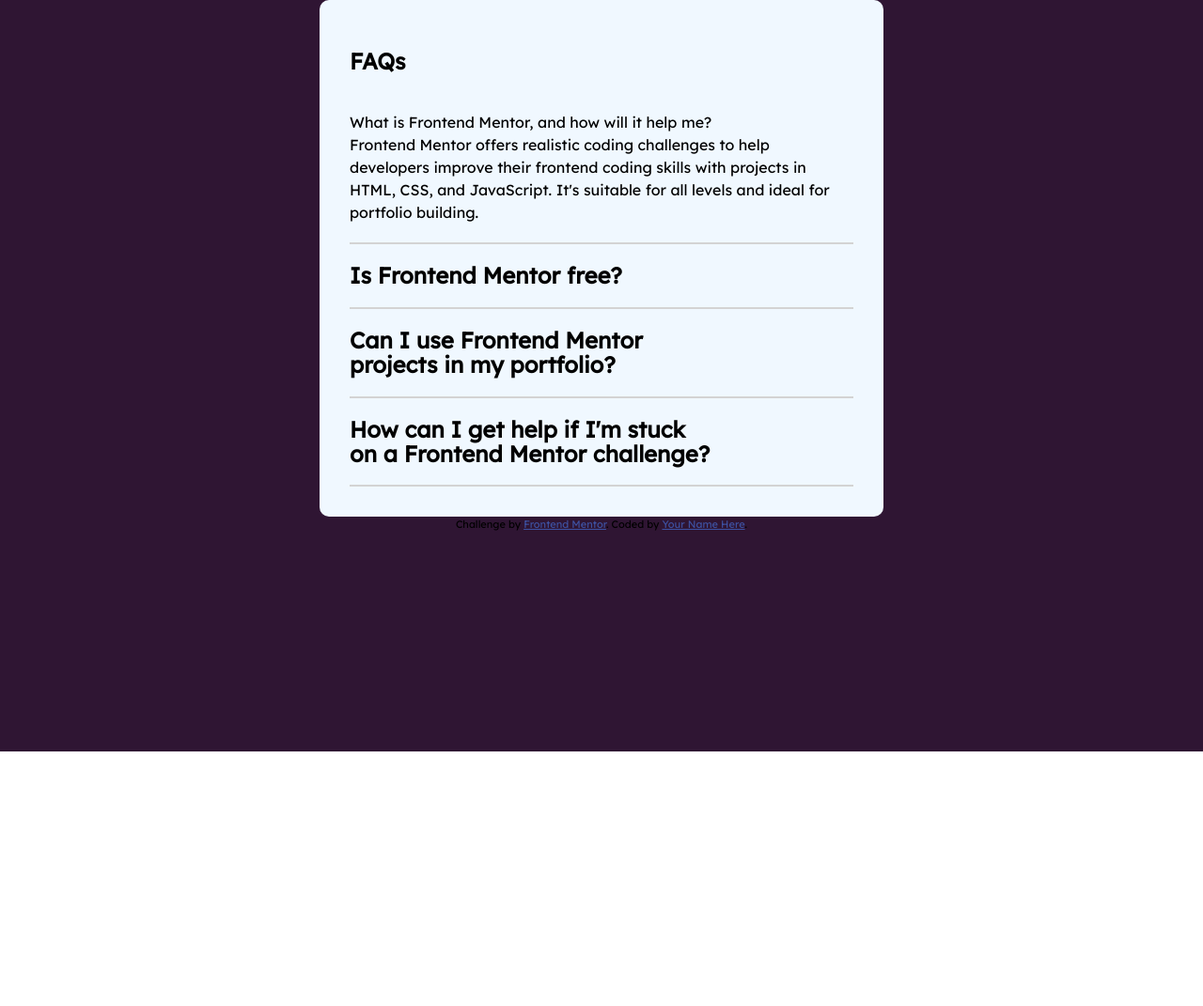
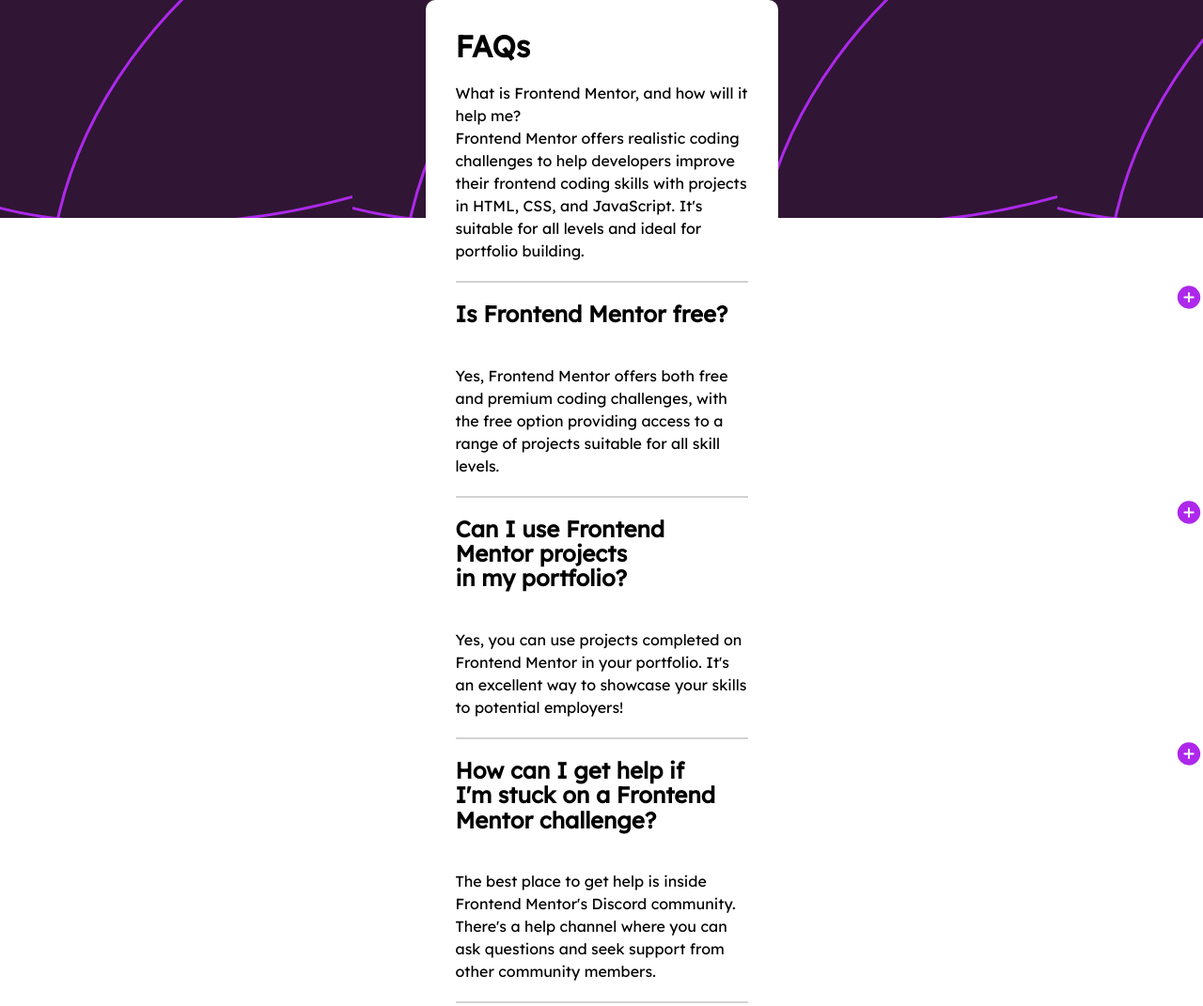
Before and after one commit to mahassan/01-JS-Accordion, a plain HTML site: page index.html in a window 1280 px wide. Shown: the top 1071 px of the page at 94% size. Before the commit the page ends 800 px from the top, so only its background shows below. Drawn offline with Linux system fonts and the light colour scheme.

Commit message:
removed section and headers tag, update to JS

```diff
--- a/app.js
+++ b/app.js
@@ -1,22 +1,25 @@
-const headers = document.querySelectorAll(".accordion-header");
-[...headers].forEach((header)=>{
-    //console.dir(header);
-    if(header.nextElementSibling.classList.contains("content")){
-        const content = header.nextElementSibling;
+const buttons = document.querySelectorAll(".accordion-button");
+[...buttons].forEach((button)=>{
+    //console.dir(button);
+    if(button.nextElementSibling.classList.contains("content")){
+        const content = button.nextElementSibling;
         content.classList.add("hide");
     }
     //add a event listener
-    header.addEventListener("click", function(e){
+    button.addEventListener("click", function(e){
         //if the target clicked is not
-        if(e.target !== e.target){
-            console.log(e.target);
-        }
+        // if(e.target !== e.target){
+        //     console.log(e.target);
+        // }
         //not equal to target to the target clicked
         //and have no hide class, put hide class
 
 
-        if(e.target.classList.contains("accordion-header")){
-            e.target.nextElementSibling.classList.toggle('hide')
+        if(e.target.classList.contains("accordion-button")){
+            e.target.nextElementSibling.nextElementSibling.classList.toggle('hide');
+            if(e.target.nextElementSibling.nextElementSibling.contains('hide')){
+                e.target.nextElementSibling.add('minus')
+            }
         }
     })
 })
--- a/css/styles.css
+++ b/css/styles.css
@@ -14,19 +14,15 @@
     font-family: 'Lexend Deca', sans-serif;
 }
 .container{
-   background-color: hsl(292, 42%, 14%);
+   background-color: hsl(292, 16%, 49%);
    height: 100vh;
+   background: url('../assets/images/background-pattern-mobile.svg') repeat-x;
 }
-.container::after{
-    content: '';
-    background-color: hsl(292, 16%, 49%);
-    width: 100%;
-    height: 50%;
-}
+
 main{
-    width:600px;
+    max-width: 375px;
     margin: auto;
-    background-color: aliceblue;
+    background-color: white;
     border-radius: 10px;
     padding:2rem;
 }
@@ -34,12 +30,30 @@
 .content{
     padding:20px 0;
 }
-header{
+button{
+    border:0;
     padding:20px 0;
     cursor: pointer;
+    background:white;
+    text-align: left;
+    position: relative;
 }
-section{
+.content{
     border-bottom: 2px solid lightgray;
+    background-color: white;
+}
+.plus{
+    background: url('../assets/images/icon-plus.svg') no-repeat;
+    position: absolute;
+    width: 30px;
+    height: 31px;
+    right:0;
+
+}
+.minus{
+    background-image: url('../assets/images/icon-minus.svg');
+    width: 30px;
+    height: 31px;
 }
 .hide{
     display: none;
--- a/index.html
+++ b/index.html
@@ -14,56 +14,67 @@
     <script src="./app.js" defer></script>
     <title>Frontend Mentor | FAQ accordion</title>
     <link rel="stylesheet" href="./css/reset.css" />
-    <link rel="stylesheet" href="./css/styles.css">
+    <link rel="stylesheet" href="./css/styles.css" />
   </head>
   <body>
     <div class="container">
       <main>
-        <section>
+        <div>
           <h1>FAQs</h1>
           <div class="content">
             <p>What is Frontend Mentor, and how will it help me?</p>
             <p>
-              Frontend Mentor offers realistic coding challenges to help developers
-              improve their frontend coding skills with projects in HTML, CSS, and
-              JavaScript. It's suitable for all levels and ideal for portfolio
-              building.
+              Frontend Mentor offers realistic coding challenges to help
+              developers improve their frontend coding skills with projects in
+              HTML, CSS, and JavaScript. It's suitable for all levels and ideal
+              for portfolio building.
             </p>
           </div>
-        </section>
+        </div>
         <div class="accordion">
-        <section>
-          <header class="accordion-header"><h2>Is Frontend Mentor free?</h2><span><i class="fa-solid fa-circle-plus"></i></span></header>
+          <div>
+            <button class="accordion-button">
+              <h2>Is Frontend Mentor free?</h2>
+            </button>
+            <span class="plus"></span>
             <div class="content">
               <p>
-              Yes, Frontend Mentor offers both free and premium coding challenges,
-              with the free option providing access to a range of projects suitable
-              for all skill levels.
+                Yes, Frontend Mentor offers both free and premium coding
+                challenges, with the free option providing access to a range of
+                projects suitable for all skill levels.
               </p>
             </div>
-        </section>
+          </div>
 
-        <section>
-          <header class="accordion-header"><h2>Can I use Frontend Mentor projects in my portfolio?</h2><span><i class="fa-solid fa-circle-plus"></i></span></header>
+          <div>
+            <button class="accordion-button">
+              <h2>Can I use Frontend Mentor projects in my portfolio?</h2>
+            </button>
+            <span class="plus"></span>
             <div class="content">
               <p>
                 Yes, you can use projects completed on Frontend Mentor in your
-              portfolio. It's an excellent way to showcase your skills to potential
-              employers!
+                portfolio. It's an excellent way to showcase your skills to
+                potential employers!
               </p>
             </div>
-        </section>
+          </div>
 
-        <section>
-          <header class="accordion-header"><h2>How can I get help if I'm stuck on a Frontend Mentor challenge?</h2><span><i class="fa-solid fa-circle-plus"></i></span></header>
+          <div>
+            <button class="accordion-button">
+              <h2>
+                How can I get help if I'm stuck on a Frontend Mentor challenge?
+              </h2>
+            </button>
+            <span class="plus"></span>
             <div class="content">
               <p>
                 The best place to get help is inside Frontend Mentor's Discord
-              community. There's a help channel where you can ask questions and seek
-              support from other community members.
+                community. There's a help channel where you can ask questions
+                and seek support from other community members.
               </p>
             </div>
-        </section>
+          </div>
         </div>
       </main>
       <div class="attribution">
```
Lines whose indentation alone changed are shown as unchanged.
